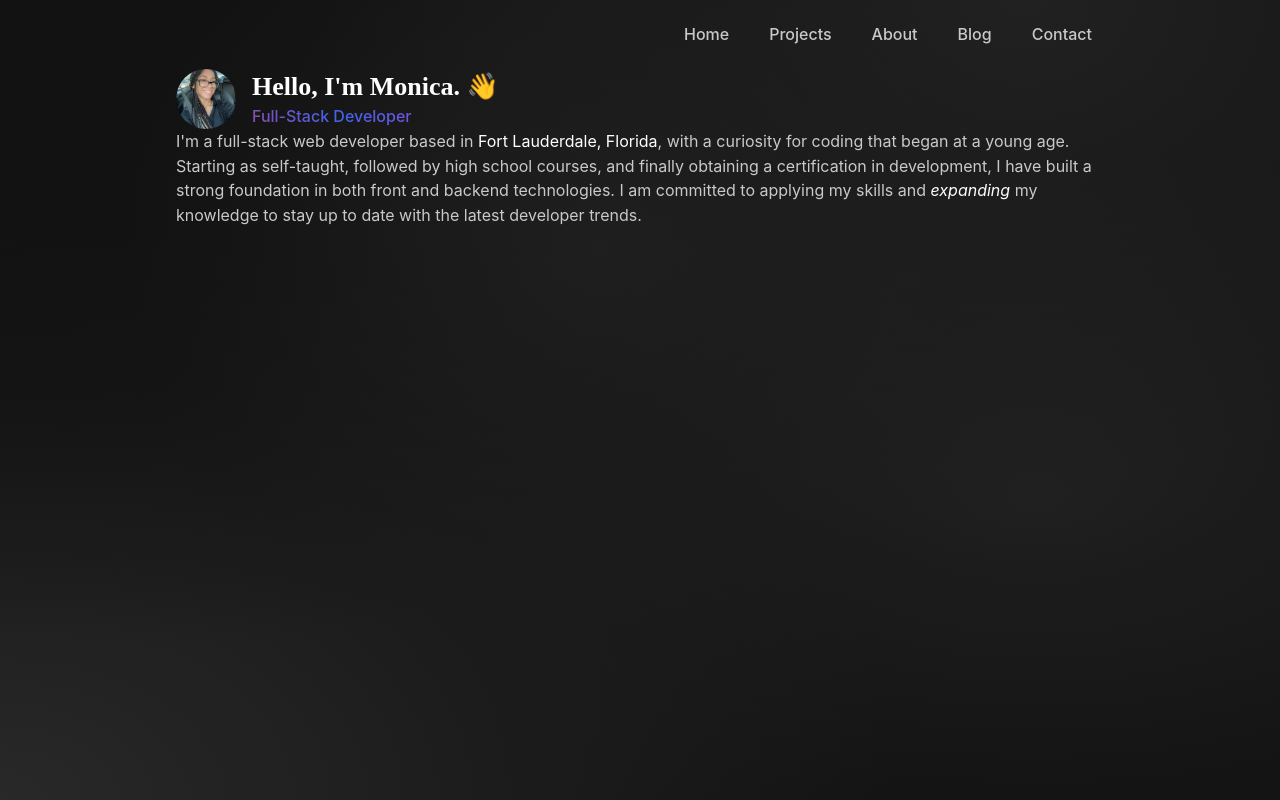
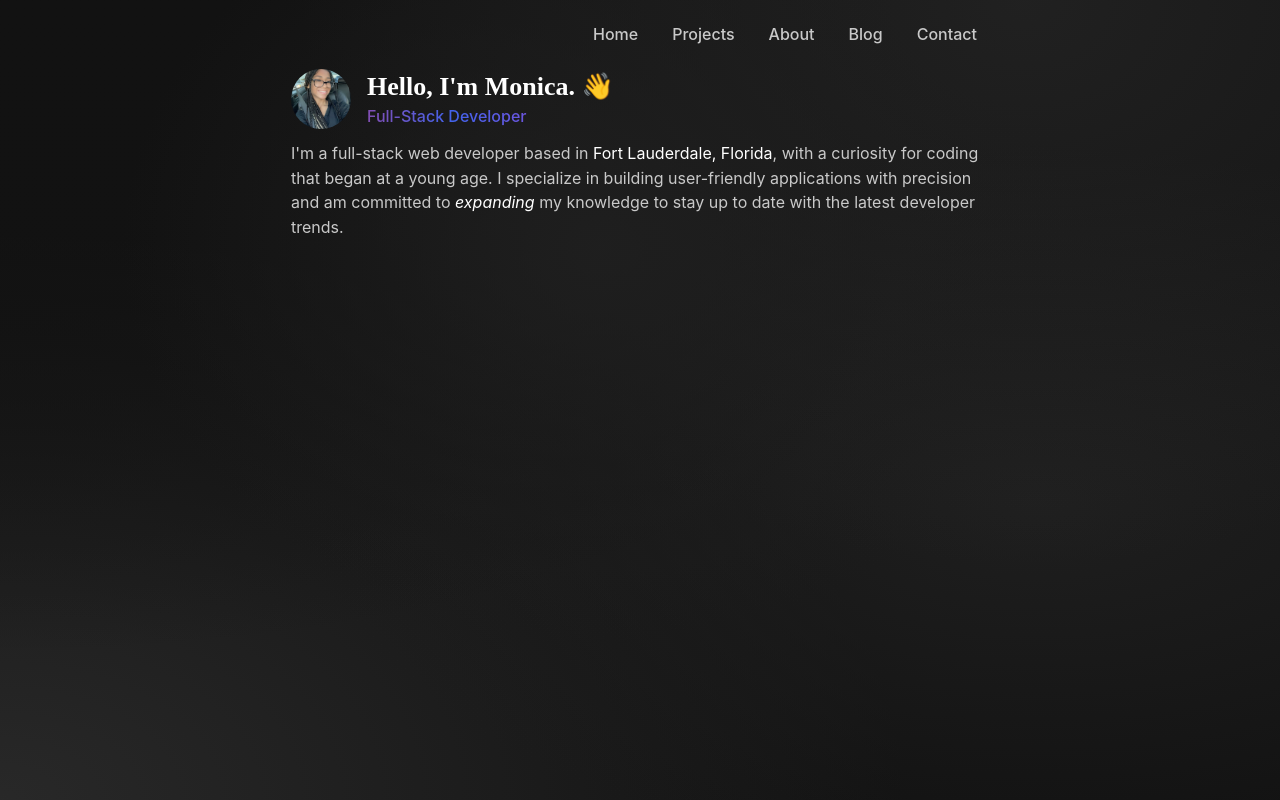
Before and after one commit to monicaalyssa/nextjs-portfolio, a Next.js app: page / in a window 1280 px wide. Built offline with nearby package versions, Linux system fonts and the light colour scheme; a web font is replaced by a local one.

Commit message:
Update global styles and introduction

```diff
--- a/src/app/globals.css
+++ b/src/app/globals.css
@@ -7,7 +7,6 @@ body {
 * {
   box-sizing: border-box;
 }
-
 
 :root[data-mantine-color-scheme="dark"] body {
   --mantine-color-body: radial-gradient(at 47% 31%, hsla(210, 0%, 12%, 1) 0px, transparent 50%), radial-gradient(at 80% 0%, hsla(0, 0%, 25%, 0.32) 0px, transparent 50%), radial-gradient(at 1% 38%, hsla(0, 0%, 7%, 0.75) 0px, transparent 50%), radial-gradient(at 81% 63%, hsla(340, 0%, 12%, 1) 0px, transparent 50%), radial-gradient(at 0% 100%, hsla(0, 0%, 23%, 0.55) 0px, transparent 50%);
@@ -19,3 +18,9 @@ body {
   background-size: cover;
   background-attachment: fixed;
 }
+
+@media (min-width: 48em) {
+  .container {
+    width: 730px;
+  }
+}
--- a/src/app/layout.tsx
+++ b/src/app/layout.tsx
@@ -38,9 +38,8 @@ export default function RootLayout({
       </head>
       <body>
         <MantineProvider defaultColorScheme="dark" theme={theme}>
-          <Container>
+          <Container className="container">
           <Navigation />
-
             {children}
           </Container>
         </MantineProvider>
--- a/src/app/main/navigation.tsx
+++ b/src/app/main/navigation.tsx
@@ -25,7 +25,7 @@ export default function Navigation() {
         },
     ]
     return (
-        <Flex my="xs" justify="end" gap="md">
+        <Flex my="xs" justify="end" gap="xs">
             {links.map((link, key) => (
                 <Anchor c="var(--text-color)" p="sm" fw={500} href={link.link} key={key}>{link.title}</Anchor>
             ))}
--- a/src/app/page.module.css
+++ b/src/app/page.module.css
@@ -15,6 +15,3 @@
     background-position: 400%;
   }
 }
-
-@media (max-width: 600px) {
-}
--- a/src/app/page.tsx
+++ b/src/app/page.tsx
@@ -17,7 +17,8 @@ export default function Home() {
       <Text fw={500} className={classes.devTitle}>Full-Stack Developer</Text>
       </Flex>
       </Flex>
-      <Text>I&apos;m a full-stack web developer based in <Anchor c="white" href="https://maps.app.goo.gl/bVj7rcHZSk8sdB7d6" target="_blank">Fort Lauderdale, Florida</Anchor>, with a curiosity for coding that began at a young age. Starting as self-taught, followed by high school courses, and finally obtaining a certification in development, I have built a strong foundation in both front and backend technologies. I am committed to applying my skills and <Text fs="italic" c="white" span>expanding</Text> my knowledge to stay up to date with the latest developer trends.</Text>
+      <Text mt="sm">I&apos;m a full-stack web developer based in <Anchor c="white" href="https://maps.app.goo.gl/bVj7rcHZSk8sdB7d6" target="_blank">Fort Lauderdale, Florida</Anchor>, with a curiosity for coding that began at a young age. I specialize in building user-friendly applications with precision and am committed to <Text fs="italic" c="white" span>expanding</Text>  my knowledge to stay up to date with the latest developer trends.</Text>
+      {/* <Text mt="sm">I&apos;m a full-stack web developer based in <Anchor c="white" href="https://maps.app.goo.gl/bVj7rcHZSk8sdB7d6" target="_blank">Fort Lauderdale, Florida</Anchor>, with a curiosity for coding that began at a young age. Starting as self-taught, followed by high school courses, and finally obtaining a certification in development, I have built a strong foundation in both front and backend technologies. I am committed to applying my skills and <Text fs="italic" c="white" span>expanding</Text> my knowledge to stay up to date with the latest developer trends.</Text> */}
     </>
   );
 }
```
